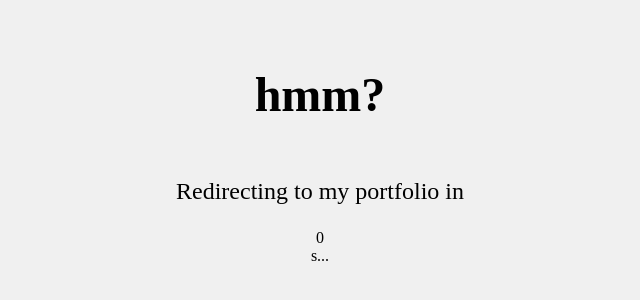
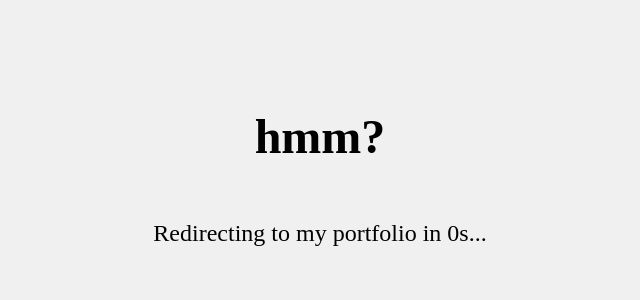
Before and after one commit to Specstro/simple, a website: page index.html in a window 1280 px wide. Shown: the part 226-526 px from the top of the page, without its empty margins (320-960 px from the left). Drawn offline with Linux system fonts and the light colour scheme.

Commit message:
Update index.html

```diff
--- a/index.html
+++ b/index.html
@@ -47,7 +47,7 @@
 </head>
 <body>
     <h1>hmm?</h1>
-    <p>Redirecting to my portfolio in </p><span id="countdown">3</span>s...</p>
+    <p>Redirecting to my portfolio in <span id="countdown">3</span>s...</p>
 
     <script>
         let countdown = 3;
```
